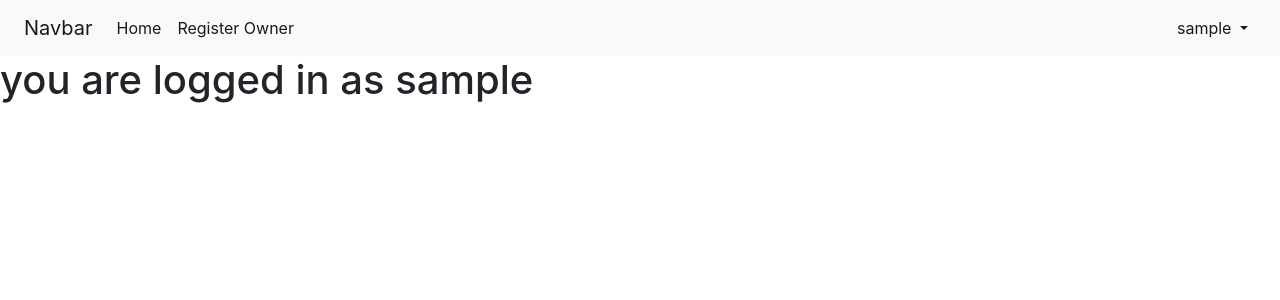
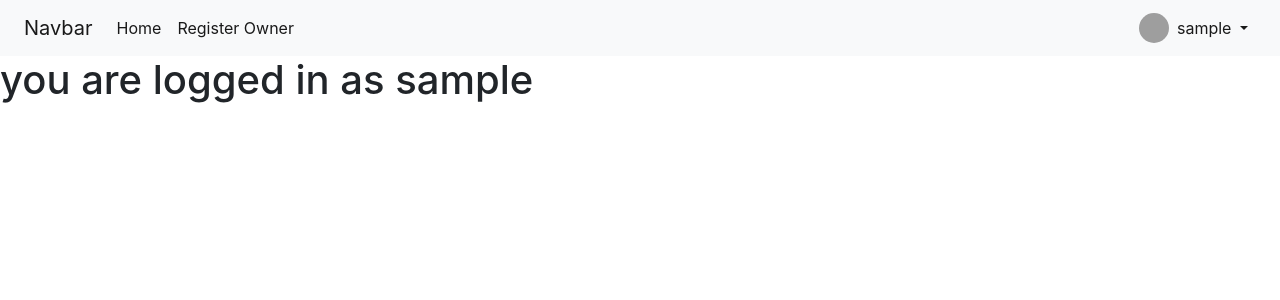
Before and after one commit to csAfter40/hotel-management-app, a Django app: page / in a window 1280 px wide. Shown: the top 300 px of the page. Run offline with Django 4.2, Linux system fonts and the light colour scheme; the visitor is signed in with stand-in values (Sample User, id 1); data that the repository does not hold is empty; some libraries are stand-ins or nearby versions; grey boxes are pictures that could not be loaded.

Commit message:
Added avatar by the user dropdown on navbar

```diff
--- /dev/null
+++ b/main/static/main/layout.css
@@ -0,0 +1,6 @@
+.my-avatar {
+    vertical-align: middle;
+    width: 30px;
+    height: 30px;
+    border-radius: 50%;
+  }
--- a/main/templates/main/layout.html
+++ b/main/templates/main/layout.html
@@ -1,5 +1,6 @@
 <!doctype html>
 <html lang="en">
+  {% load static %}
   <head>
     <!-- Required meta tags -->
     <meta charset="utf-8">
@@ -8,6 +9,9 @@
     <!-- Bootstrap CSS -->
     <link rel="stylesheet" href="https://maxcdn.bootstrapcdn.com/bootstrap/4.0.0/css/bootstrap.min.css" integrity="sha384-Gn5384xqQ1aoWXA+058RXPxPg6fy4IWvTNh0E263XmFcJlSAwiGgFAW/dAiS6JXm" crossorigin="anonymous">
     <link rel="stylesheet" href="https://cdn.jsdelivr.net/npm/bootstrap-icons@1.8.1/font/bootstrap-icons.css">
+
+    <!-- Custom CSS -->
+    <link rel="stylesheet" href="{% static 'main/layout.css' %}">
     <title>Hello, world!</title>
     {% block style %}
     {% endblock %}
@@ -40,9 +44,12 @@
             </li>
           {% endif %}
         </ul>
+        {% if user.is_authenticated %}
+          <span>
+            <img src="{{user.userprofile.profile_picture.url}}" alt="Avatar" class="my-avatar">
+          </span>
           <span>
             <ul class="navbar-nav mr-auto">
-              {% if user.is_authenticated %}
                 <li class="nav-item active dropdown">
                   <a class="nav-link dropdown-toggle" href="#" id="navbarDropdown" role="button" data-toggle="dropdown" aria-haspopup="true" aria-expanded="false">
                     {{user.username}}
@@ -54,13 +61,11 @@
                     <a class="dropdown-item" href="#">Something else here</a> -->
                   </div>
                 </li>
-              {% else %}
-                <li class="nav-item active">
-                  <a class="nav-link" href="{% url 'main:login' %}">Login</a>
-                </li>
-              {% endif %}
             </ul>
           </span>
+        {% else %}
+          <span><a class="nav-link" href="{% url 'main:login' %}">Login</a></span>
+        {% endif %}
       </div>
     </nav>
     {% block body %}
```
Lines whose indentation alone changed are shown as unchanged.
